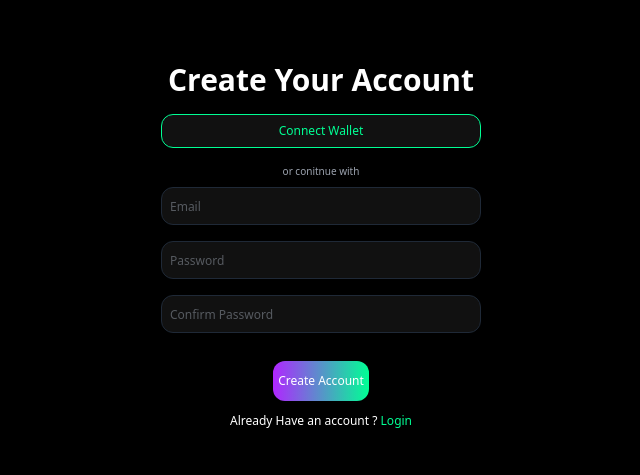
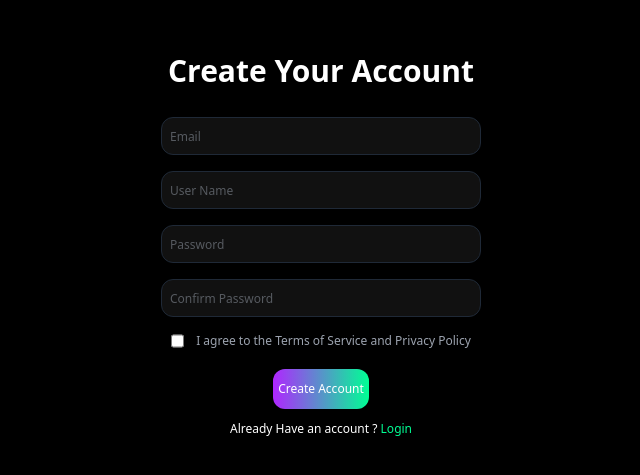
Before and after one commit to rachitdhaka/Drop-Service---Orbit-Us, a React (Vite) app: page /signup in a window 1280 px wide. Shown: the part 155-630 px from the top of the page, without its empty margins (319-959 px from the left). Built offline with nearby package versions, Linux system fonts and the light colour scheme.

Commit message:
Login and Sign Up

```diff
--- a/src/App.jsx
+++ b/src/App.jsx
@@ -2,10 +2,28 @@ import './App.css'
 import { BrowserRouter, createBrowserRouter, RouterProvider } from "react-router";
 import Login from './components/Login';
 import Signup from './components/Signup';
+import LandingPage from './components/LandingPage';
+import Dashboard from './components/Dashboard';
+import Navbar from './components/Navbar';
 
 
 const router=createBrowserRouter(
   [
+    {
+      path:"/",
+      element:
+      <div>
+        <Navbar/>
+        <LandingPage/>
+      </div>
+    },
+    {
+      path:"/dashboard",
+      element:
+      <div>
+          <Dashboard/>
+      </div>
+    },
     {
       path:"/login",
       element:
--- /dev/null
+++ b/src/components/Dashboard.jsx
@@ -0,0 +1,11 @@
+import React from 'react'
+
+const Dashboard = () => {
+  return (
+    <div>
+
+    </div>
+  )
+}
+
+export default Dashboard
--- /dev/null
+++ b/src/components/LandingPage.jsx
@@ -0,0 +1,9 @@
+import React from 'react'
+
+const LandingPage = () => {
+  return (
+    <div className='h-screen bg-black text-white flex justify-center items-center'>Landing Page - Coming Soon</div>
+  )
+}
+
+export default LandingPage
--- /dev/null
+++ b/src/components/Navbar.jsx
@@ -0,0 +1,11 @@
+import React from 'react'
+
+const Navbar = () => {
+  return (
+    <div className='bg-amber-100  '>
+        something
+    </div>
+  )
+}
+
+export default Navbar
--- a/src/components/Signup.jsx
+++ b/src/components/Signup.jsx
@@ -5,19 +5,24 @@ const Signup = () => {
   return (
     <div className="h-screen bg-black flex flex-col justify-center items-center">
       <section className="bg-black  rounded-2xl w-xl p-5  flex flex-col justify-center items-center">
-        <h1 className=" text-white text-3xl font-semibold ">
+        <h1 className=" text-white text-3xl font-semibold mb-5 ">
           Create Your Account
         </h1>
 
-        <button className="border border-[#00FF94] w-xs  rounded-xl text-[#00FF94]  p-2 my-4 bg-[#111111] cursor-pointer text-xs">
+        {/* <button className="border border-[#00FF94] w-xs  rounded-xl text-[#00FF94]  p-2 my-4 bg-[#111111] cursor-pointer text-xs">
           Connect Wallet
-        </button>
+        </button> */}
 
-        <p className="text-[10px] text-[#9CA3AF]">or conitnue with</p>
+        {/* <p className="text-[10px] text-[#9CA3AF]">or conitnue with</p> */}
 
         <input
           type="email"
           placeholder="Email"
+          className="placeholder:text-xs text-sm border border-[#1F2937] w-xs  rounded-xl text-[#9CA3AF]  p-2 my-2 bg-[#111111] focus:outline-none"
+        />
+        <input
+          type="text"
+          placeholder="User Name"
           className="placeholder:text-xs text-sm border border-[#1F2937] w-xs  rounded-xl text-[#9CA3AF]  p-2 my-2 bg-[#111111] focus:outline-none"
         />
         <input
@@ -31,10 +36,19 @@ const Signup = () => {
           className="placeholder:text-xs text-sm  border border-[#1F2937] w-xs  rounded-xl text-[#9CA3AF]  p-2 my-2 bg-[#111111] focus:outline-none"
         />
 
+
+        <div className="flex gap-3 justify-left mt-2 ">
+
+            <input type="checkbox" required class="form-checkbox" />
+            <span class="text-[#9CA3AF] text-xs">
+              I agree to the Terms of Service and Privacy Policy
+            </span>
+
+        </div>
+
         <button className="text-white bg-[linear-gradient(90deg,_#B026FF_0%,_#00FF94_100%)] h-10 w-24 rounded-xl mt-5 cursor-pointer text-xs">
           Create Account
         </button>
-
 
         <NavLink to="/login" className="text-white text-xs mt-3">
           Already Have an account ?{" "}
@@ -42,8 +56,6 @@ const Signup = () => {
             <a href="#">Login</a>
           </span>
         </NavLink>
-
-
       </section>
     </div>
   );
```
